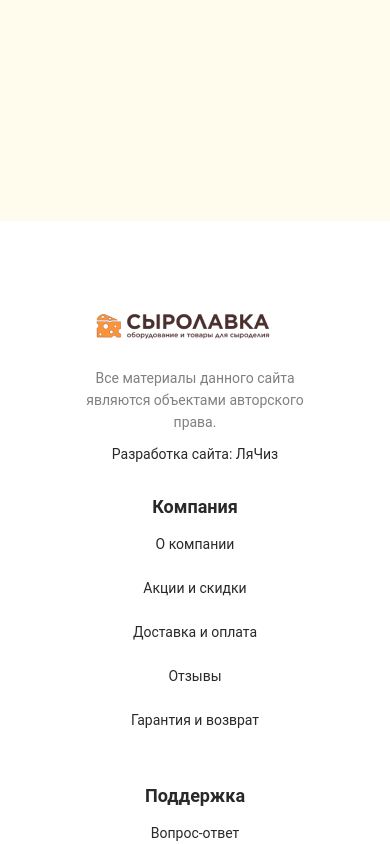
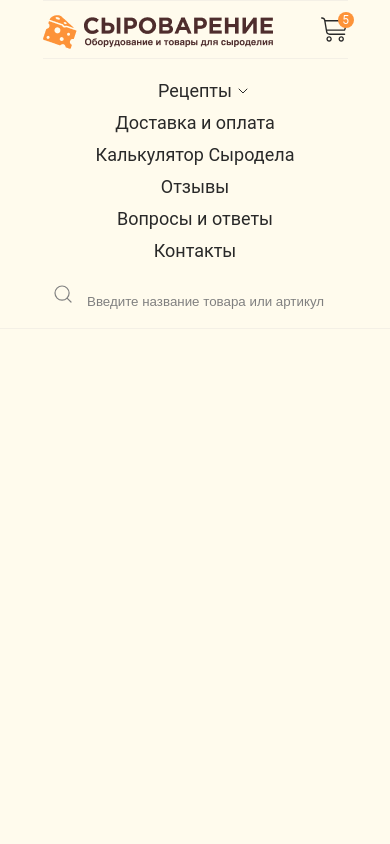
Before and after one commit to unnamed-ii/react-cheese-shop, a React (Create React App) app in the folder app/: page / in a window 390 px wide. Shown: the top 844 px of the page. Built offline with nearby package versions, Linux system fonts and the light colour scheme.

Commit message:
added adaptive for header block

```diff
--- a/app/src/App.js
+++ b/app/src/App.js
@@ -26,7 +26,7 @@ import RegistrationModal from "./components/modals/registration";
 function App() {
     return (
         <div className="app">
-            {/*<Header/>*/}
+            <Header/>
             {/*<Routes>*/}
             {/*    <Route path="/" element={<Home/>}/>*/}
             {/*    <Route path="product-card" element={<ProductCard/>}/>*/}
@@ -48,7 +48,7 @@ function App() {
             {/*    <Route path="recovery" element={<Recovery/>}/>*/}
             {/*    <Route path="registration-modal" element={<RegistrationModal show/>}/>*/}
             {/*</Routes>*/}
-            <Footer/>
+            {/*<Footer/>*/}
         </div>
     );
 }
--- a/app/src/blocks/header/index.jsx
+++ b/app/src/blocks/header/index.jsx
@@ -31,7 +31,7 @@ const Header = () => {
             <div className="header">
                 <div className="header__inner">
                     <div className="header__about">
-                        <div>
+                        <div className="header__about-block">
                             <div className="header__about-address">
                                 <LocationIcon className="location-icon"/>
                                 Ваш город: Москва
@@ -42,7 +42,7 @@ const Header = () => {
                                 Пн-Пт 9:00 - 19:00
                             </div>
                         </div>
-                        <div>
+                        <div className="header__about-block">
                             <div className="header__about-links">
                                 <Link to="/about">О компании</Link>
                                 <Link to="/">Преимущества</Link>
@@ -102,7 +102,7 @@ const Header = () => {
                                 <span>1680 руб.</span>
                             </div>
                             <div className="basket-image">
-                                <BasketIcon onClick={() => toggleDroppingItem('basket')}/>
+                                <BasketIcon onClick={() => toggleDroppingItem('basket')} className="svg"/>
                                 <div className='basket-image__circle'>5</div>
                                 <Basket isActive={isBasketDropped}/>
                             </div>
--- a/app/src/blocks/header/style.scss
+++ b/app/src/blocks/header/style.scss
@@ -172,7 +172,7 @@
 
         a {
           font-weight: 700;
-          font-size: 16px;
+          font-size: 15px;
           line-height: 22px;
           color: $brown;
         }
@@ -183,9 +183,11 @@
           line-height: 18px;
           border: 1px solid #FD9339;
           color: $orange;
-          padding: 6px 6px 6px 26px;
+          padding: 0 0 0 26px;
           border-radius: 4px;
           cursor: pointer;
+          width: 136px;
+          height: 30px;
 
           &::before {
             content: '';
@@ -335,3 +337,148 @@
     display: block;
   }
 }
+
+
+@media (max-width: 1200px) {
+  .header {
+    padding: 0 10px;
+
+    &__info {
+
+      &-basket {
+
+        &__price {
+          text-align: center;
+
+          span {
+            text-align: center;
+          }
+        }
+      }
+
+      &-contacts {
+
+        &__social {
+          display: block;
+          text-align: center;
+
+          a {
+            display: block;
+          }
+
+          a + a {
+            margin-left: 0;
+          }
+        }
+      }
+    }
+  }
+}
+
+@media (max-width: 1100px) {
+  .header__info {
+    padding: 5px 0;
+
+    &-contacts__phone {
+      display: none;
+    }
+  }
+
+  .header__nav {
+    display: block;
+    text-align: center;
+
+    &-links {
+      margin-bottom: 15px;
+    }
+
+    &-search {
+      .vertical {
+        display: none;
+      }
+
+      display: block;
+    }
+  }
+}
+
+@media (max-width: 930px) {
+  .header {
+    .vertical {
+      display: none;
+    }
+
+    &__info-basket {
+      margin-left: 10px;
+    }
+
+    &__about {
+      display: none;
+    }
+
+    .header__about-address {
+      display: none;
+    }
+
+    .header__info {
+      padding-top: 10px;
+
+      &-contacts {
+        display: none;
+      }
+    }
+  }
+}
+
+@media (max-width: 860px) {
+  .header__info {
+
+    &-advantages {
+      display: none;
+    }
+  }
+}
+
+@media (max-width: 420px) {
+  .header__info-basket {
+    margin-left: 5px;
+    .svg {
+      width: 27px;
+      height: 27px;
+    }
+
+    &__price {
+      display: none;
+    }
+  }
+
+  .header__nav-links {
+    &__recipe {
+      .arrow-down {
+        position: absolute;
+        top: 13px;
+        right: 100px;
+      }
+    }
+
+    a {
+      display: block;
+      width: 100%;
+      text-align: center;
+      margin: 0;
+      padding: 5px 0;
+      font-size: 18px;
+      transition: all .3s;
+      border-radius: 5px;
+
+      &:hover {
+        background-color: $orange;
+        color: $white;
+      }
+    }
+
+    a + a {
+      margin: 0;
+    }
+  }
+}
```
